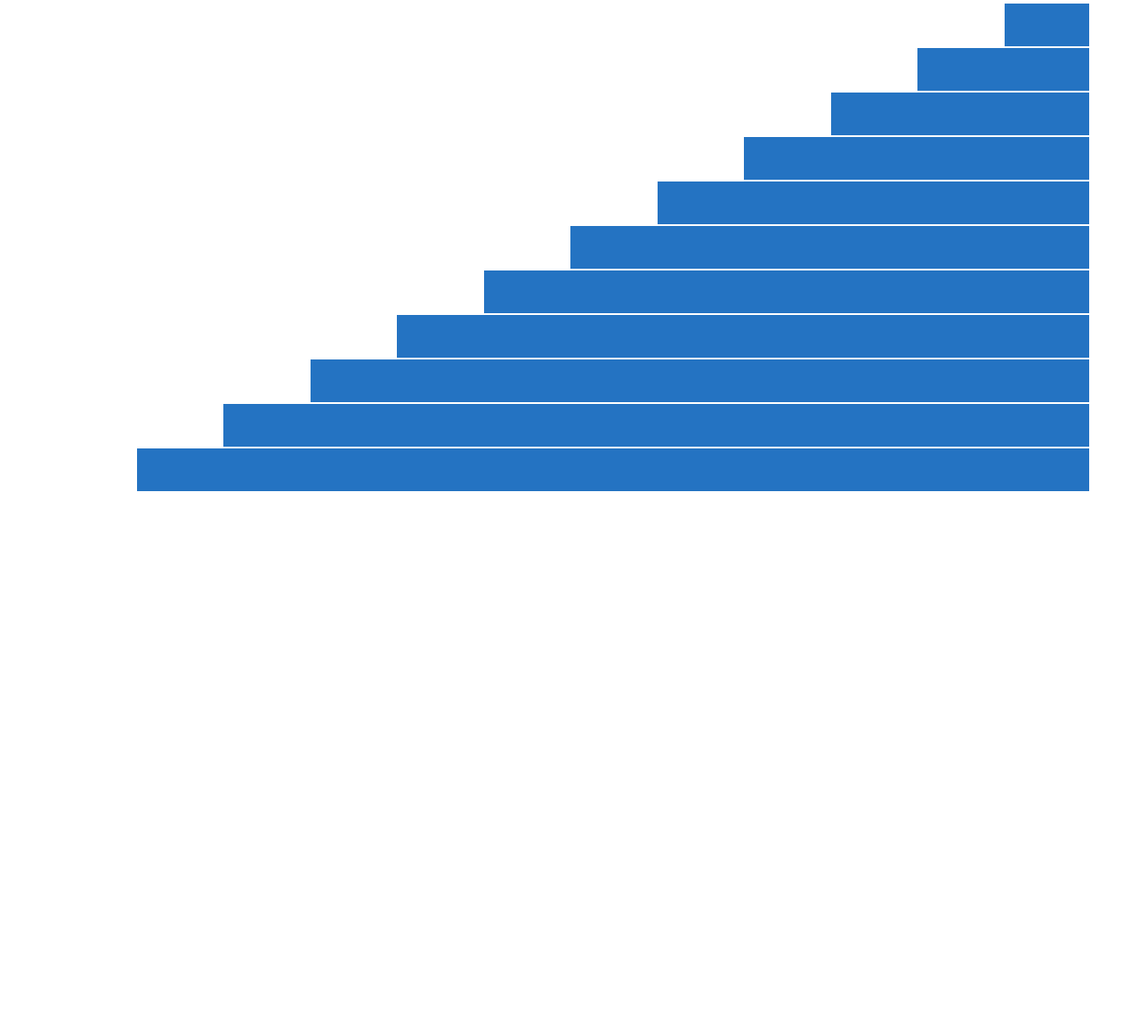
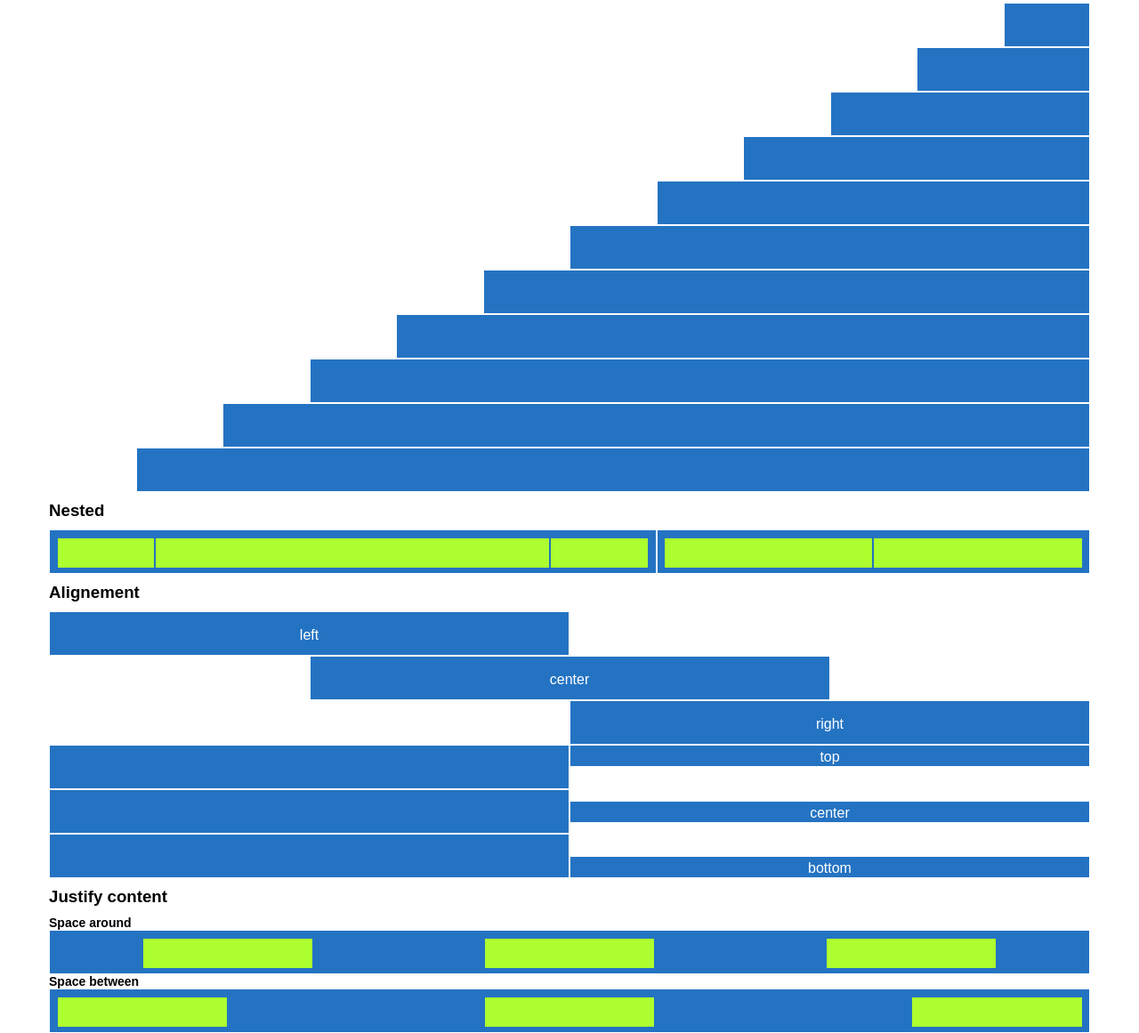
Before and after one commit to DavideVenturelli12/html-css-12bool, a plain HTML site: page index.html in a window 1280 px wide. Shown: the part 701-1862 px from the top of the page at 89% size. Before the commit the page ends 1254 px from the top, so only its background shows below. Drawn offline with Linux system fonts and the light colour scheme.

Commit message:
bonus start

```diff
--- a/css/12bool.css
+++ b/css/12bool.css
@@ -13,6 +13,42 @@
     display: flex;
     flex-direction: row;
     flex-wrap: wrap;
+}
+
+.row.reverse{
+    flex-direction: row-reverse;
+}
+
+.row.align-left{
+    justify-content: left;
+}
+
+.row.align-right{
+    justify-content: right;
+}
+
+.row.align-center{
+    justify-content: center;
+}
+
+.row.align-top{
+    align-items: flex-start;
+}
+
+.row.align-bottom{
+    align-items: flex-end;
+}
+
+.row.align-center{
+    align-items: center;
+}
+
+.row.space-around{
+    justify-content: space-around;
+}
+
+.row.space-between{
+    justify-content: space-between;
 }
 
 .col-1{
--- /dev/null
+++ b/css/bonus/css/framework.css
@@ -0,0 +1,280 @@
+*{
+    box-sizing: border-box;
+    margin: 0;
+    padding: 0;
+}
+
+.container{
+    max-width: 1170px;
+    margin: 0 auto;
+}
+
+.row{
+    display: flex;
+    flex-direction: row;
+    flex-wrap: wrap;
+}
+
+.row.reverse{
+    flex-direction: row-reverse;
+}
+
+.row.align-left{
+    justify-content: left;
+}
+
+.row.align-right{
+    justify-content: right;
+}
+
+.row.align-center{
+    justify-content: center;
+}
+
+.row.align-top{
+    align-items: flex-start;
+}
+
+.row.align-bottom{
+    align-items: flex-end;
+}
+
+.row.align-center{
+    align-items: center;
+}
+
+.row.space-around{
+    justify-content: space-around;
+}
+
+.row.space-between{
+    justify-content: space-between;
+}
+
+.col-1{
+    flex-basis: calc((100% / 25) * 1);
+    max-width: calc((100% / 25) * 1);
+}
+
+.col-2{
+    flex-basis: calc((100% / 25) * 2);
+    max-width: calc((100% / 25) * 2);
+}
+
+.col-3{
+    flex-basis: calc((100% / 25) * 3);
+    max-width: calc((100% / 25) * 3);
+}
+
+.col-4{
+    flex-basis: calc((100% / 25) * 4);
+    max-width: calc((100% / 25) * 4);
+}
+
+.col-5{
+    flex-basis: calc((100% / 25) * 5);
+    max-width: calc((100% / 25) * 5);
+}
+
+.col-6{
+    flex-basis: calc((100% / 25) * 6);
+    max-width: calc((100% / 25) * 6);
+}
+
+.col-7{
+    flex-basis: calc((100% / 25) * 7);
+    max-width: calc((100% / 25) * 7);
+}
+
+.col-8{
+    flex-basis: calc((100% / 25) * 8);
+    max-width: calc((100% / 25) * 8);
+}
+
+.col-9{
+    flex-basis: calc((100% / 25) * 9);
+    max-width: calc((100% / 25) * 9);
+}
+
+.col-10{
+    flex-basis: calc((100% / 25) * 10);
+    max-width: calc((100% / 25) * 10);
+}
+
+.col-11{
+    flex-basis: calc((100% / 25) * 11);
+    max-width: calc((100% / 25) * 11);
+}
+
+.col-12{
+    flex-basis: calc((100% / 25) * 12);
+    max-width: calc((100% / 25) * 12);
+}
+
+.col-13{
+    flex-basis: calc((100% / 25) * 13);
+    max-width: calc((100% / 25) * 13);
+}
+
+.col-14{
+    flex-basis: calc((100% / 25) * 14);
+    max-width: calc((100% / 25) * 14);
+}
+
+.col-15{
+    flex-basis: calc((100% / 25) * 15);
+    max-width: calc((100% / 25) * 15);
+}
+
+.col-16{
+    flex-basis: calc((100% / 25) * 16);
+    max-width: calc((100% / 25) * 16);
+}
+
+.col-17{
+    flex-basis: calc((100% / 25) * 17);
+    max-width: calc((100% / 25) * 17);
+}
+
+.col-18{
+    flex-basis: calc((100% / 25) * 18);
+    max-width: calc((100% / 25) * 18);
+}
+
+.col-19{
+    flex-basis: calc((100% / 25) * 19);
+    max-width: calc((100% / 25) * 19);
+}
+
+.col-20{
+    flex-basis: calc((100% / 25) * 20);
+    max-width: calc((100% / 25) * 20);
+}
+
+.col-21{
+    flex-basis: calc((100% / 25) * 21);
+    max-width: calc((100% / 25) * 21);
+}
+
+.col-22{
+    flex-basis: calc((100% / 25) * 22);
+    max-width: calc((100% / 25) * 22);
+}
+
+.col-23{
+    flex-basis: calc((100% / 25) * 23);
+    max-width: calc((100% / 25) * 23);
+}
+
+.col-24{
+    flex-basis: calc((100% / 25) * 24);
+    max-width: calc((100% / 25) * 24);
+}
+
+.col-25{
+    flex-basis: calc((100% / 25) * 25);
+    max-width: calc((100% / 25) * 25);
+}
+
+/* OFFSET left */
+
+.col-offset-1{
+    margin-left: calc((100% / 25) * 1);
+}
+
+.col-offset-2{
+    margin-left: calc((100% / 25) * 2);
+}
+
+.col-offset-3{
+    margin-left: calc((100% / 25) * 3);
+}
+
+.col-offset-4{
+    margin-left: calc((100% / 25) * 4);
+}
+
+.col-offset-5{
+    margin-left: calc((100% / 25) * 5);
+}
+
+.col-offset-6{
+    margin-left: calc((100% / 25) * 6);
+}
+
+.col-offset-7{
+    margin-left: calc((100% / 25) * 7);
+}
+
+.col-offset-8{
+    margin-left: calc((100% / 25) * 8);
+}
+
+.col-offset-9{
+    margin-left: calc((100% / 25) * 9);
+}
+
+.col-offset-10{
+    margin-left: calc((100% / 25) * 10);
+}
+
+.col-offset-11{
+    margin-left: calc((100% / 25) * 11);
+}
+
+.col-offset-12{
+    margin-left: calc((100% / 25) * 12);
+}
+
+.col-offset-13{
+    margin-left: calc((100% / 25) * 13);
+}
+
+.col-offset-14{
+    margin-left: calc((100% / 25) * 14);
+}
+
+.col-offset-15{
+    margin-left: calc((100% / 25) * 15);
+}
+
+.col-offset-16{
+    margin-left: calc((100% / 25) * 16);
+}
+
+.col-offset-17{
+    margin-left: calc((100% / 25) * 17);
+}
+
+.col-offset-18{
+    margin-left: calc((100% / 25) * 18);
+}
+
+.col-offset-19{
+    margin-left: calc((100% / 25) * 19);
+}
+
+.col-offset-20{
+    margin-left: calc((100% / 25) * 20);
+}
+
+.col-offset-21{
+    margin-left: calc((100% / 25) * 21);
+}
+
+.col-offset-22{
+    margin-left: calc((100% / 25) * 22);
+}
+
+.col-offset-23{
+    margin-left: calc((100% / 25) * 23);
+}
+
+.col-offset-24{
+    margin-left: calc((100% / 25) * 24);
+}
+
+
+.col-offset-25{
+    margin-left: calc((100% / 25) * 25);
+}
--- /dev/null
+++ b/css/bonus/css/naruto.css
@@ -0,0 +1,4 @@
+.bg-black{
+    background-color: black;
+    height: 20px;
+}
--- a/css/style.css
+++ b/css/style.css
@@ -10,25 +10,35 @@ body{
 
 h3{
     margin: 10px 0;
-    width: 100%;
+}
+
+h4{
+    font-size: 14px;
 }
 
 .bg-blue{
     height: 50px;
-    display: flex;
-    align-items: center;
-    justify-content: center;
+    text-align: center;
+    line-height: 35px;
     color: white;
-    padding: 8px;
     background-color: rgb(36, 115, 194);
     border: 1px solid white;
+    padding: 7.5px;
+}
+
+.bg-blue-25{
+    height: 25px;
+    text-align: center;
+    line-height: 25px;
+    color: white;
+    background-color: rgb(36, 115, 194);
+    border: 1px solid white;
+
 }
 
 .bg-green{
-    display: flex;
-    align-items: center;
-    justify-content: center;
-    height: 100%;
+    line-height: 35px;
+    height: 35px;
     color: rgb(36, 115, 194);
     background-color: greenyellow;
     border: 1px solid rgb(36, 115, 194);
--- a/index.html
+++ b/index.html
@@ -56,14 +56,18 @@
 
         <div class="row">
             <div class="col-6 bg-blue">
+                <div class="row">
                     <div class="col-2 bg-green">2 col</div>
                     <div class="col-2 bg-green">2 col</div>
                     <div class="col-8 bg-green">8 col</div>
                 </div>
+            </div>
 
             <div class="col-6 bg-blue">
+                <div class="row">
                     <div class="col-6 bg-green">6 col</div>
                     <div class="col-6 bg-green">6 col</div>
+                </div>
             </div>
         </div>
 
@@ -141,8 +145,78 @@
         <div class="row">
             <div class="col-11 col-offset-1 bg-blue"></div>
         </div>
+
+        <h3>Nested</h3>
+
+        <div class="row">
+            <div class="col-7 bg-blue">
+                <div class="row">
+                    <div class="col-2 bg-green"></div>
+                    <div class="col-8 bg-green"></div>
+                    <div class="col-2 bg-green"></div>
+                </div>
+            </div>
+            <div class="col-5 bg-blue">
+                <div class="row">
+                    <div class="col-6 bg-green"></div>
+                    <div class="col-6 bg-green"></div>
+                </div>
+            </div>
         </div>
 
+        <h3>Alignement</h3>
+
+        <div class="row align-left">
+            <div class="col-6 bg-blue">left</div>
+        </div>
+
+        <div class="row align-center">
+            <div class="col-6 bg-blue">center</div>
+        </div>
+
+        <div class="row align-right">
+            <div class="col-6 bg-blue">right</div>
+        </div>
+
+        <div class="row align-top">
+            <div class="col-6 bg-blue"></div>
+            <div class="col-6 bg-blue-25">top</div>
+        </div>
+
+        <div class="row align-center">
+            <div class="col-6 bg-blue"></div>
+            <div class="col-6 bg-blue-25">center</div>
+        </div>
+
+        <div class="row align-bottom">
+            <div class="col-6 bg-blue"></div>
+            <div class="col-6 bg-blue-25">bottom</div>
+        </div>
+
+        <h3>Justify content</h3>
+        <h4>Space around</h4>
+
+        <div class="row">
+            <div class="col-12 bg-blue">
+                <div class="row space-around">
+                    <div class="col-2 bg-green"></div>
+                    <div class="col-2 bg-green"></div>
+                    <div class="col-2 bg-green"></div>
+                </div>
+            </div>
+        </div>
+
+        <h4>Space between</h4>
+
+        <div class="row">
+            <div class="col-12 bg-blue">
+                <div class="row space-between">
+                    <div class="col-2 bg-green"></div>
+                    <div class="col-2 bg-green"></div>
+                    <div class="col-2 bg-green"></div>
+                </div>
+            </div>
+        </div>
 </body>
 
 </html>
```
Also changed, not shown: css/bonus/naruto.html (added, +23 -0 lines). Lines whose indentation alone changed are shown as unchanged.
